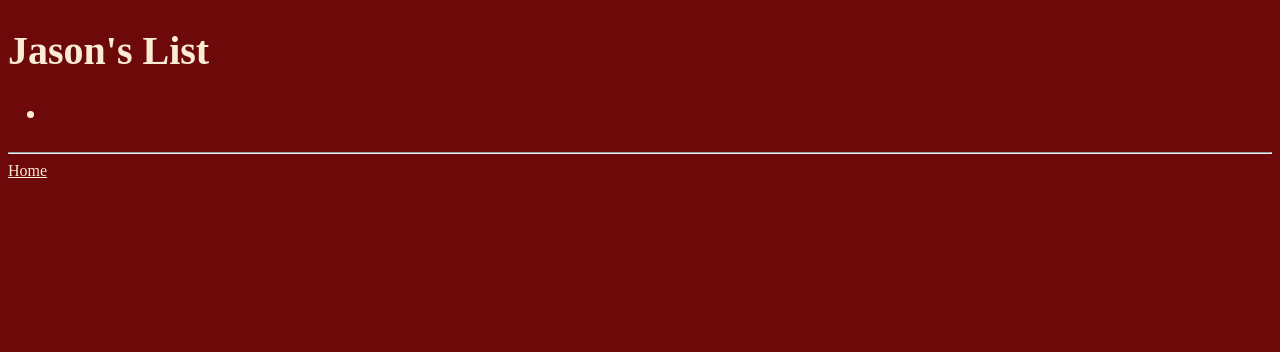
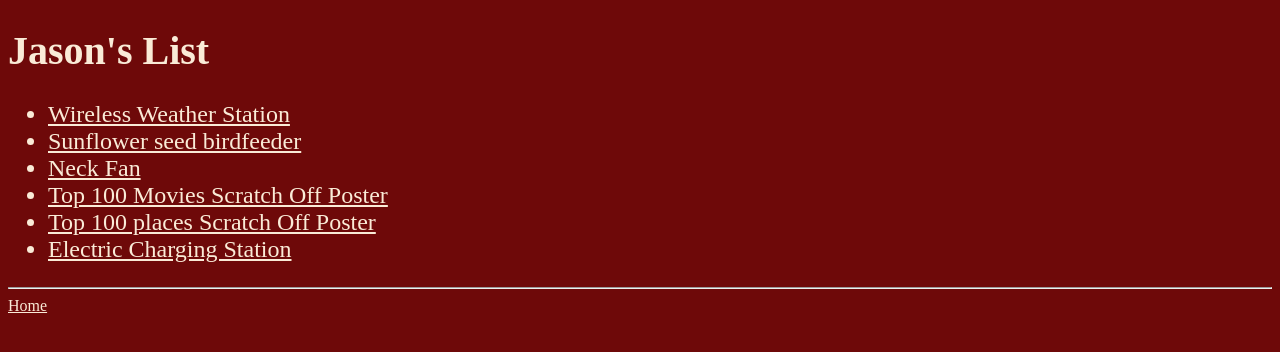
Before and after one commit to payton6323/xmaslists, a plain HTML site: page jason.html in a window 1280 px wide. Drawn offline with Linux system fonts and the light colour scheme; a web font is replaced by a local one.

Commit message:
Update jason.html
added list

```diff
--- a/jason.html
+++ b/jason.html
@@ -15,7 +15,42 @@
   <body>
     <h1>Jason's List</h1>
     <ul>
-      <li></li>
+      <li>
+        <a
+          href="https://www.amazon.com/Wittime-Wireless-Thermometer-Temperature-Barometer/dp/B09QJZ5XFB/ref=sr_1_2_sspa?crid=1XLWLBM586ZFR&keywords=wireless%2Boutdoor%2Btemperature%2Bmonitor&qid=1702156310&sprefix=wireless%2Boutdoor%2Btemper%2Caps%2C131&sr=8-2-spons&sp_csd=d2lkZ2V0TmFtZT1zcF9hdGY&th=1 "
+          >Wireless Weather Station</a
+        >
+      </li>
+      <li>
+        <a
+          href="https://www.amazon.com/dp/B000XK3D7Y/?tag=thewire06-20&linkCode=xm2&ascsubtag=AwEAAAAAAAAAAp6r&th=1 "
+          >Sunflower seed birdfeeder</a
+        >
+      </li>
+      <li>
+        <a
+          href="https://www.amazon.com/dp/B09PCSR9SX/?tag=thewire06-20&linkCode=xm2&ascsubtag=AwEAAAAAAAAAAp7O&th=1 "
+          >Neck Fan</a
+        >
+      </li>
+      <li>
+        <a
+          href="https://www.amazon.com/100-Movies-Scratch-Off-Poster/dp/B08MZ1XW7Y/ref=sr_1_9?hvadid=616863377883&hvdev=c&hvlocphy=9028720&hvnetw=g&hvqmt=e&hvrand=5131177187677691353&hvtargid=kwd-21448744647&hydadcr=24657_13611735&keywords=top+gifts+under+25&qid=1702156954&refinements=p_36%3A1253523011&rnid=386465011&s=home-garden&sr=1-9 "
+          >Top 100 Movies Scratch Off Poster</a
+        >
+      </li>
+      <li>
+        <a
+          href="https://www.amazon.com/dp/B08LVL4MQY/ref=sspa_dk_detail_2?psc=1&pd_rd_i=B08LVL4MQY&pd_rd_w=JsLZJ&content-id=amzn1.sym.f734d1a2-0bf9-4a26-ad34-2e1b969a5a75&pf_rd_p=f734d1a2-0bf9-4a26-ad34-2e1b969a5a75&pf_rd_r=4KK3BWTWEMPRH5HDYCM1&pd_rd_wg=5iKpw&pd_rd_r=1ce1dd8c-f7c1-4a09-89d7-08207a4f4470&s=home-garden&sp_csd=d2lkZ2V0TmFtZT1zcF9kZXRhaWw "
+          >Top 100 places Scratch Off Poster</a
+        >
+      </li>
+      <li>
+        <a
+          href="https://www.amazon.com/JACKYLED-Protector-Electric-Extension-Nightstand/dp/B08G164L9C/ref=sxin_14_pa_sp_search_thematic_sspa?content-id=amzn1.sym.9e5188ef-9cc8-48bb-b834-24761033aedf%3Aamzn1.sym.9e5188ef-9cc8-48bb-b834-24761033aedf&crid=Z3ZTP0E49GZN&cv_ct_cx=charger%2Bstation&keywords=charger%2Bstation&pd_rd_i=B08G164L9C&pd_rd_r=d1bf7112-e0a3-4704-95ce-48090c238cb0&pd_rd_w=hCWvt&pd_rd_wg=yhH3a&pf_rd_p=9e5188ef-9cc8-48bb-b834-24761033aedf&pf_rd_r=CKEWHCPS7MBVQN3815VZ&qid=1702157805&refinements=p_72%3A1248915011&rnid=1248913011&s=home-garden&sbo=RZvfv%2F%2FHxDF%2BO5021pAnSA%3D%3D&sprefix=charger%2Bstation%2Cgarden%2C157&sr=1-5-364cf978-ce2a-480a-9bb0-bdb96faa0f61-spons&sp_csd=d2lkZ2V0TmFtZT1zcF9zZWFyY2hfdGhlbWF0aWM&th=1 "
+          >Electric Charging Station</a
+        >
+      </li>
     </ul>
     <hr />
     <a href="index.html">Home</a>
```
